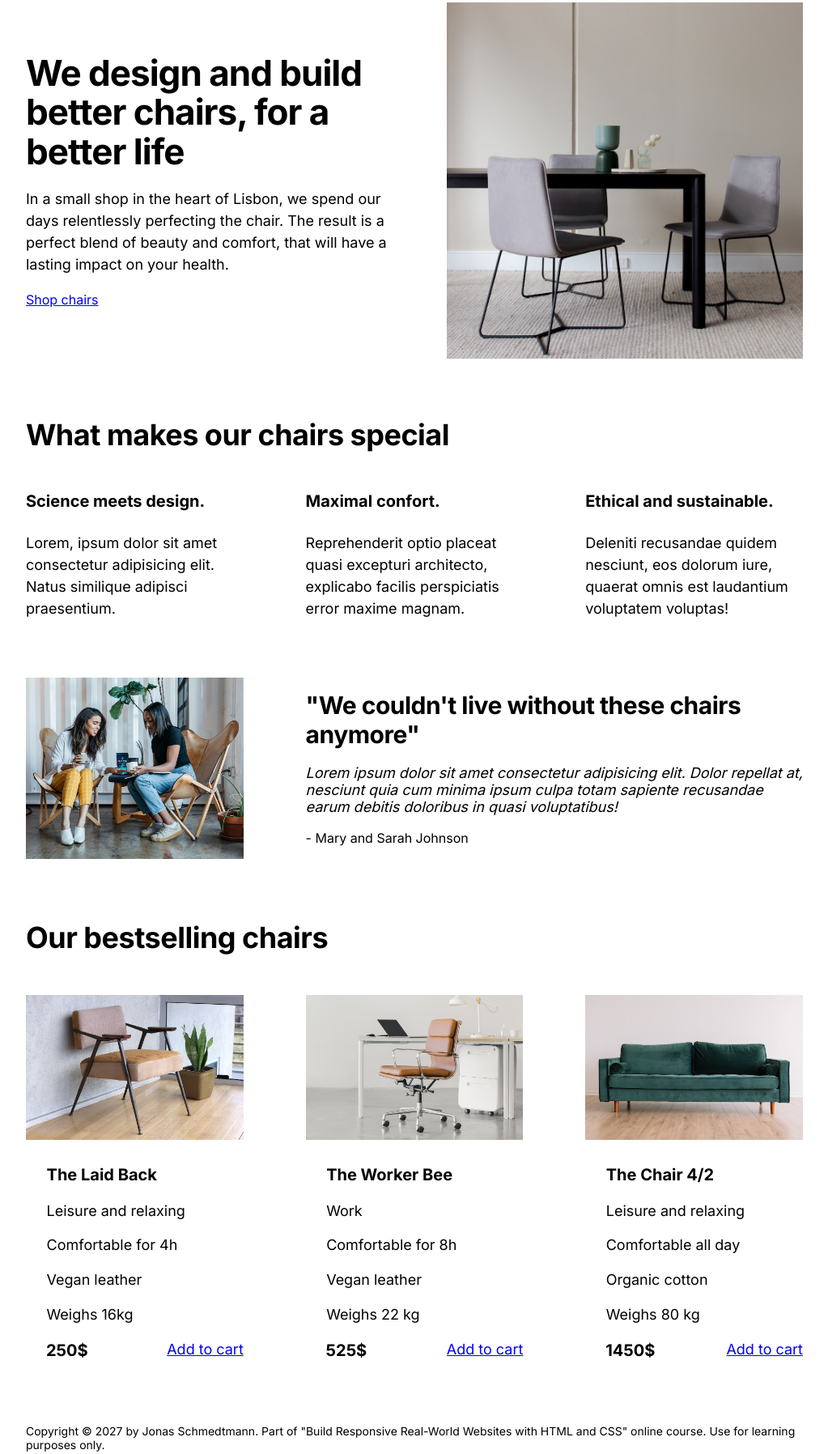
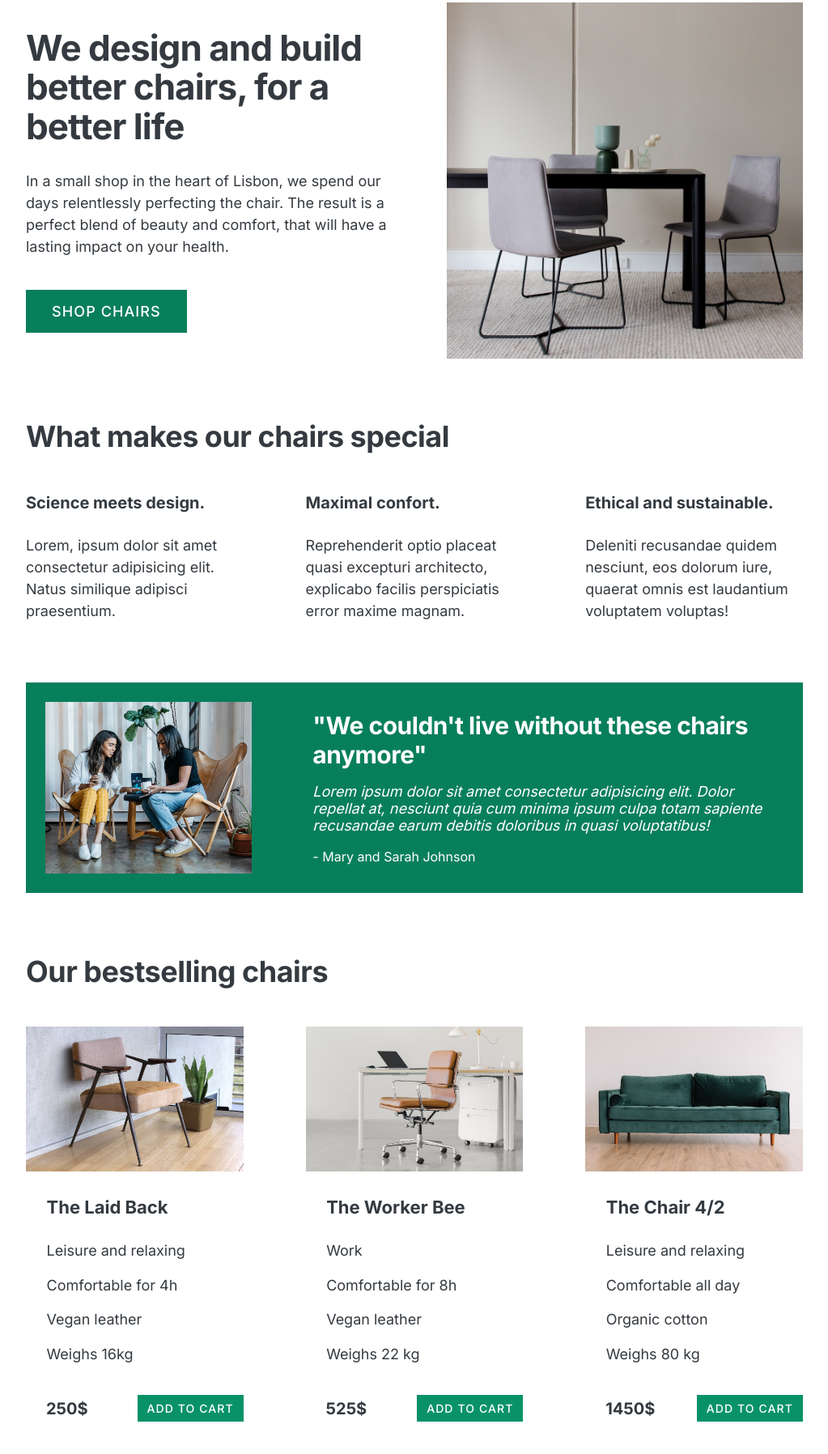
Before and after one commit to lafzan/html_css_tutorials, a plain HTML site: page jonas_udemy/web_design_rules/index.html in a window 1280 px wide. Shown: the part 47-1843 px from the top of the page at 81% size, without its empty margins (128-1151 px from the left). Drawn offline with Linux system fonts and the light colour scheme.

Commit message:
adding color design to the style.css

```diff
--- a/jonas_udemy/web_design_rules/index.html
+++ b/jonas_udemy/web_design_rules/index.html
@@ -6,7 +6,7 @@
     <link rel="preconnect" href="https://fonts.googleapis.com" />
     <link rel="preconnect" href="https://fonts.gstatic.com" crossorigin />
     <link
-      href="https://fonts.googleapis.com/css2?family=Inter:wght@400;500;700&display=swap"
+      href="https://fonts.googleapis.com/css2?family=Inter:wght@400;500;600;700&display=swap"
       rel="stylesheet"
     />
     <title>Chair Bidisi</title>
--- a/jonas_udemy/web_design_rules/style.css
+++ b/jonas_udemy/web_design_rules/style.css
@@ -6,6 +6,11 @@ FONT SIZE SYSTEM (px)
 SPACING SYSTEM (px)
 
 2 / 4 / 8 / 12 / 16 / 24 / 32 / 48 / 64 / 80 / 96 / 128
+
+COLOR SYSTEM
+
+MAIN COLOR : #087f5b
+GREY COLOR : #343a40
 
 
 */
@@ -18,6 +23,8 @@ SPACING SYSTEM (px)
 
 body {
   font-family: "Inter", sans-serif;
+  color: #343a40;
+  border-bottom: 8px solid #087f5b;
 }
 
 .main {
@@ -44,11 +51,11 @@ h2 {
   letter-spacing: -1px;
   line-height: 1.1;
   font-size: 44px; /* 44 / 52 / 62 */
-  margin-bottom: 4.5%;
+  margin-bottom: 30px;
 }
 
 .header-p {
-  margin-bottom: 4.5%;
+  margin-bottom: 40px;
   font-size: 18px;
   line-height: 1.5;
 }
@@ -78,7 +85,10 @@ h2 {
 .section-3 {
   display: flex;
   align-items: flex-start;
-  gap: 8%;
+  gap: 75px;
+  background-color: #087f5b;
+  color: #fff;
+  padding: 24px;
 }
 .section-3--img {
   width: 28%;
@@ -114,15 +124,20 @@ blockquote {
 }
 .section-4--part-ul li:first-child {
   font-weight: bold;
-  font-size: 20px;
+  font-size: 22px;
+  margin-bottom: 30px;
 }
 .section-4--part-ul li {
   margin-bottom: 10%;
   font-size: 18px;
 }
+.section-4--part-ul li:last-child {
+  margin-bottom: 40px;
+}
 .section-4--price {
   display: flex;
   justify-content: space-between;
+  align-items: center;
 }
 .section-4--price p {
   font-weight: bold;
@@ -131,18 +146,43 @@ blockquote {
 }
 footer {
   font-size: 14px;
+  color: #495057;
 }
 a:link,
 a:visited,
 a:focus,
 a:hover {
-  color: blue;
-  text-decoration: underline;
+  text-transform: uppercase;
+  color: #fff;
+  text-decoration: none;
+}
+.header-a:link,
+.header-a:visited {
+  background-color: #087f5b;
+  font-size: 18px;
+  padding: 16px 32px;
+  display: inline-block;
+  font-weight: 500;
+  letter-spacing: 1.1px;
+}
+.header-a:hover,
+.header-a:active {
+  background-color: #099268;
+  font-size: 18px;
+  padding: 16px 32px;
+  display: inline-block;
+  font-weight: 500;
+  letter-spacing: 1.1px;
 }
 
 .section-4--price a:link,
 .section-4--price a:visited,
 .section-4--price a:focus,
 .section-4--price a:hover {
-  font-size: 18px;
+  font-size: 14px;
+  background-color: #099268;
+  padding: 8px 12px;
+  display: inline-block;
+  font-weight: 500;
+  letter-spacing: 1.1px;
 }
```
